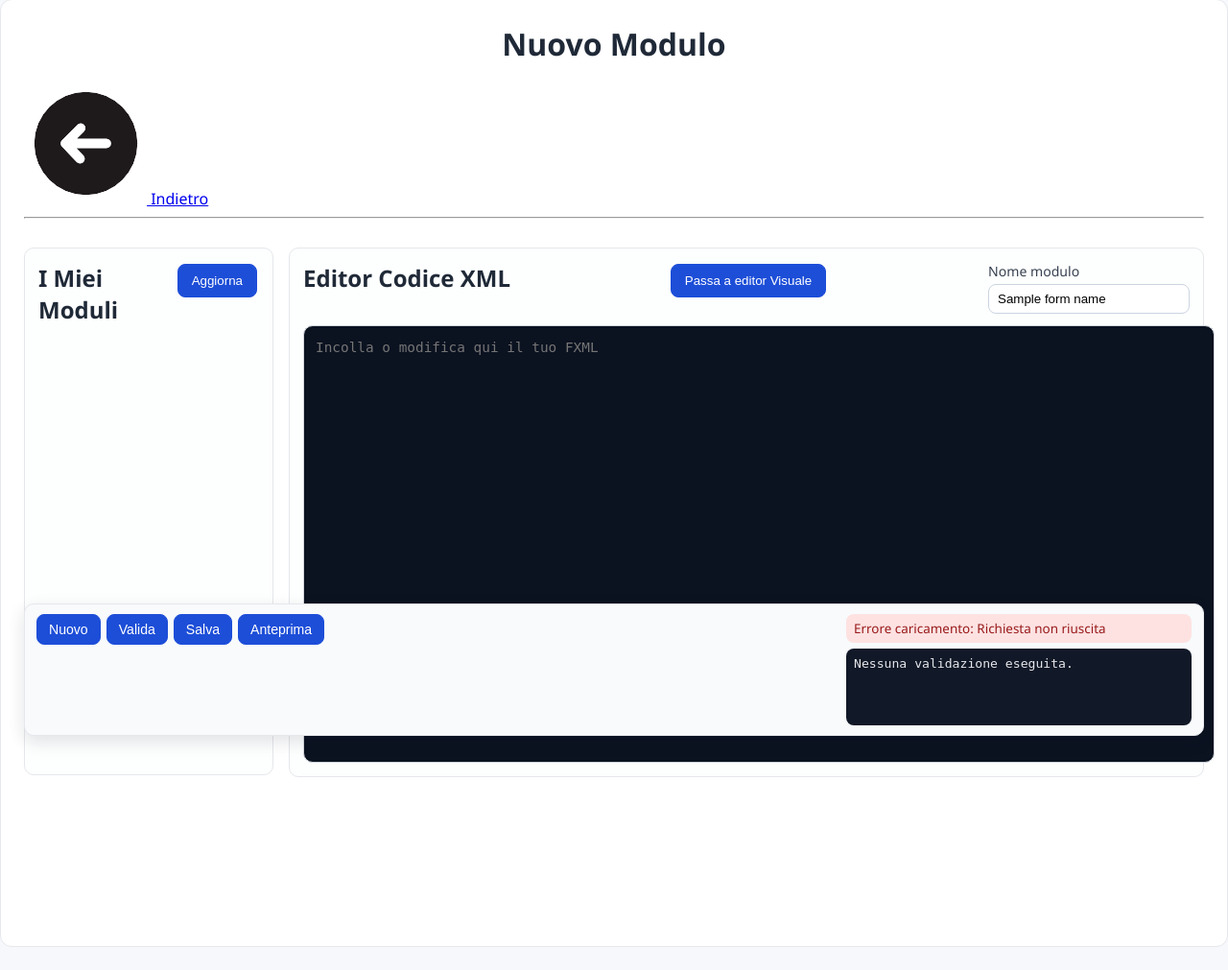
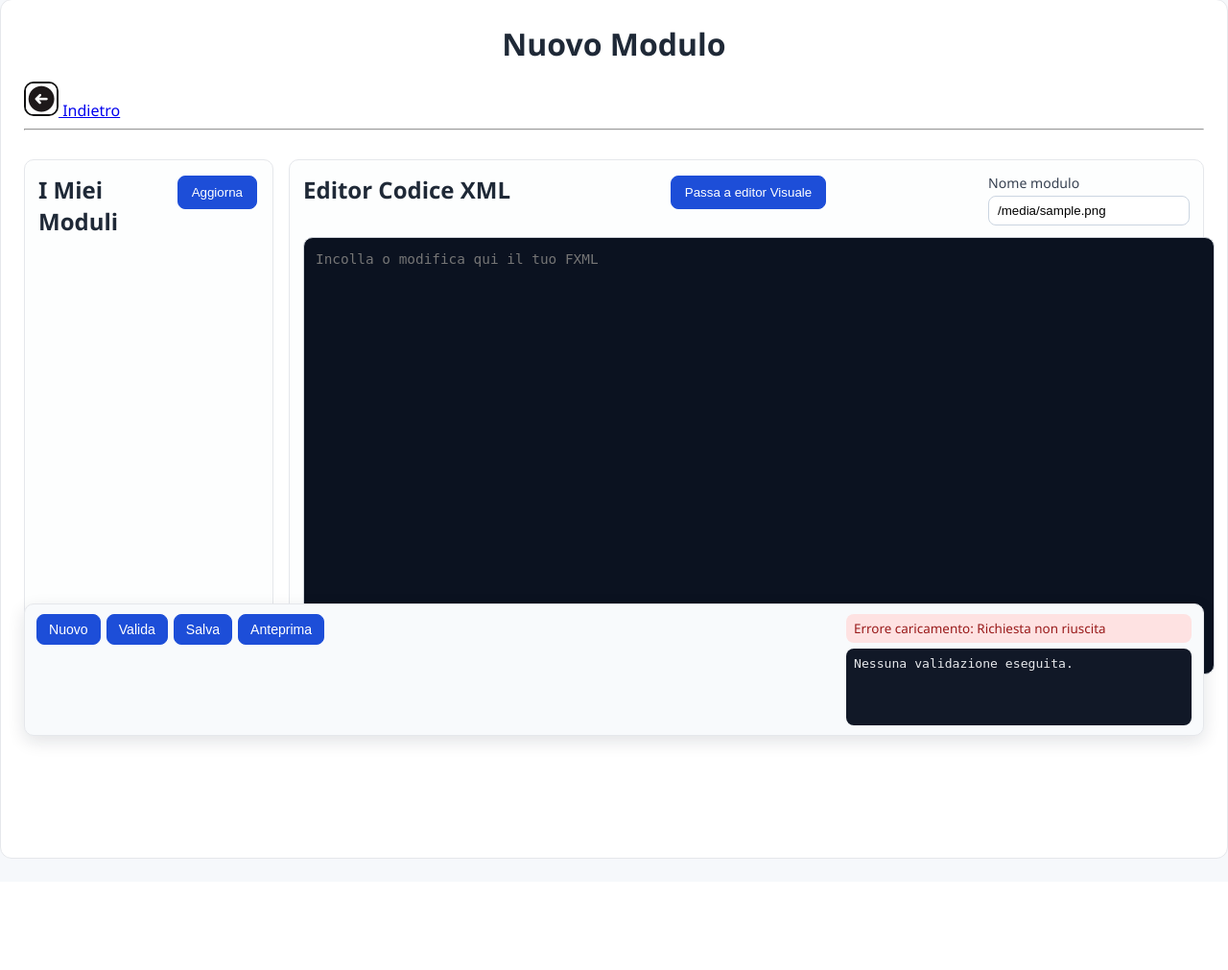
Before and after one commit to SamuGallo-06/OpenModuli, a Flask app: template templates/form_creator.html in a window 1280 px wide. Shown: the part 25-1036 px from the top of the page at 96% size. After the commit the page ends 920 px from the top, so only its background shows below. Run offline with Flask 3, Linux system fonts and the light colour scheme; the template is opened without the code that fills it: most values are stand-ins (such as "Sample title", 1, 10 or a date in 2020); parts of the project's set-up code (start-up, migrations or seed data) failed here and were passed over.

Commit message:
Update form handling to use normalized filenames and adjust UI elements Refactor CSS for icon buttons and update HTML templates accordingly

```diff
--- /dev/null
+++ b/email_utils.py
@@ -0,0 +1,6 @@
+from flask_mail import Message, Mail
+
+def send_email(mail: Mail, subject: str, recipients: list, body: str):
+    msg = Message(subject, recipients=recipients)
+    msg.html = body
+    mail.send(msg)
--- a/main.py
+++ b/main.py
@@ -22,6 +22,7 @@
 from extensions import db, login_manager
 from models.user import User
 import click
+from flask_mail import Mail, Message
 
 from pdfutils import set_program_name
 from routes.fxml_api_routes import register_fxml_api_routes
@@ -50,6 +51,8 @@
 app = Flask(__name__)
 console.print("[blue][INFO][/blue] Inizializzazione database...")
 sleep(0.5)
+
+mail = Mail(app)
 
 # Configurazione
 app.config['SECRET_KEY'] = 'b7bc08cb7271bf6cd4d6f53a6a9f230f27428971f6e33eea95c33ac853f760cc'
--- a/requirements.txt
+++ b/requirements.txt
@@ -20,3 +20,4 @@
 SQLAlchemy==2.0.49
 typing_extensions==4.15.0
 Werkzeug==3.1.8
+flask_mail==0.10.0
--- a/routes/helpers.py
+++ b/routes/helpers.py
@@ -27,6 +27,11 @@
 def normalize_form_name(form_name: str) -> str:
     """Normalize and validate a form name."""
     normalized = (form_name or "").strip()
+    normalized = normalized.replace(" ", "_")
+    normalized = normalized.replace(".", "_")
+    normalized = normalized.replace("/", "_")
+    normalized = normalized.replace("\\", "_")
+    normalized = normalized.lower()
     if not normalized or not FORM_NAME_RE.fullmatch(normalized):
         raise ValueError("Nome modulo non valido")
     return normalized
--- a/routes/web_routes.py
+++ b/routes/web_routes.py
@@ -498,11 +498,11 @@
 
         try:
             if name:
-                name = normalize_form_name(name)
+                filename = normalize_form_name(name)
         except ValueError:
-            name = ""
+            filename = ""
 
-        return render_template("form_creator.html", form_name=name)
+        return render_template("form_creator.html", form_name=name, form_filename=filename)
 
     @app.route("/about/license")
     def license_view():
--- a/static/admin.css
+++ b/static/admin.css
@@ -181,7 +181,7 @@
 }
 
 .ui-icon-button {
-  width: 48px;
+  width: 32px;
   height: auto;
   position: inherit;
   top: 2px;
--- a/static/style.css
+++ b/static/style.css
@@ -277,3 +277,13 @@
 	left: 1%;
 	pointer-events: none;
 }
+
+.ui-icon-button {
+  width: 32px;
+  height: auto;
+  position: inherit;
+  top: 2px;
+  right: 2%;
+  border: 2px solid #111;
+  border-radius: 10px;
+}
--- a/templates/form_creator.html
+++ b/templates/form_creator.html
@@ -40,7 +40,7 @@
                         <button id="toggle-editor-mode" type="button">Passa a editor Visuale</button>
                         <label class="name-input-wrap" for="form-name-input">
                             Nome modulo
-                            <input id="form-name-input" type="text" placeholder="es. iscrizione_evento" value="{{ form_name or '' }}" />
+                            <input id="form-name-input" type="text" placeholder="es. iscrizione_evento" value="{{ form_filename or '' }}" />
                         </label>
                     </div>
 
@@ -52,7 +52,7 @@
                         <div class="visual-form-settings">
                             <label>
                                 Titolo form
-                                <input id="visual-form-title" type="text" placeholder="Titolo" />
+                                <input id="visual-form-title" type="text" placeholder="Titolo" value="{{ form_name or '' }}" />
                             </label>
                             <label>
                                 Testo pulsante invio
```
